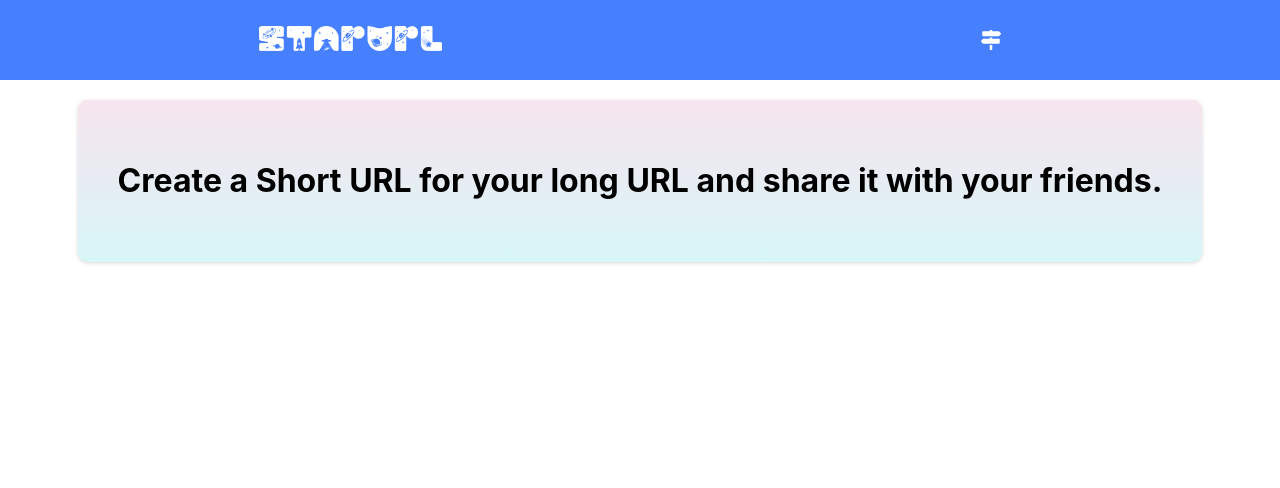
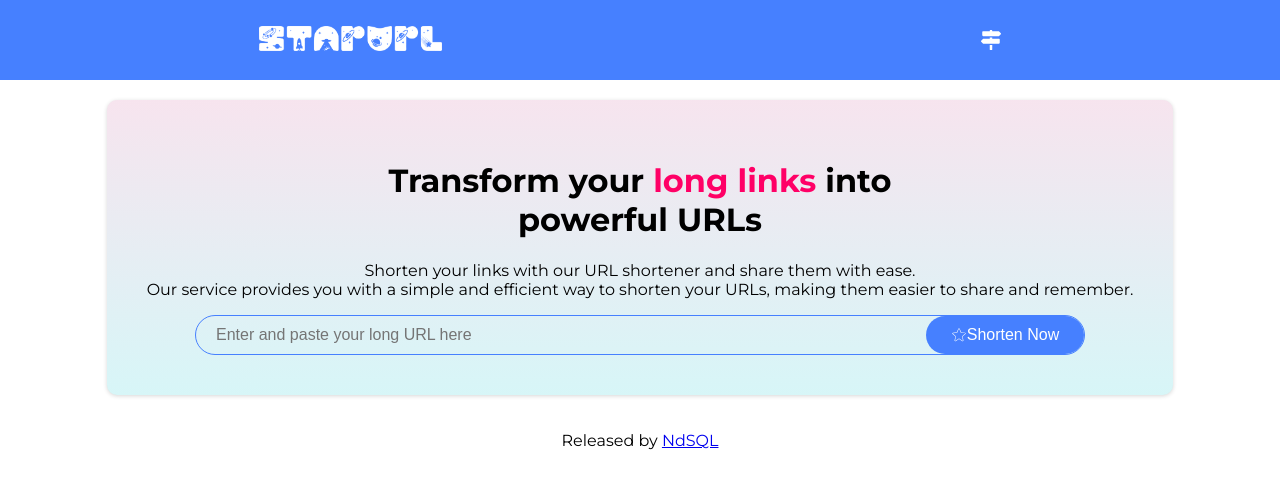
Before and after one commit to nahidhk/starurl, a React (Create React App) app: page / in a window 1280 px wide. Shown: the top 488 px of the page. Built offline with nearby package versions, Linux system fonts and the light colour scheme.

Commit message:
new update

```diff
--- a/src/App.js
+++ b/src/App.js
@@ -11,6 +11,9 @@ function App() {
       <Routes>
         <Route path="/" element={<Home />} />
       </Routes>
+      <p style={{ textAlign: "center" }}>
+        Released by <a href="https://www.ndsql.top" target="_blank" rel="noopener noreferrer">NdSQL</a>
+      </p>
     </>
   );
 }
--- /dev/null
+++ b/src/components/UrlSystem.jsx
@@ -0,0 +1,99 @@
+import React, { useState } from "react";
+import { PiStarThin } from "react-icons/pi";
+import { CgClose } from "react-icons/cg";
+import { FaRegCopy } from "react-icons/fa6";
+import { LuExternalLink } from "react-icons/lu";
+
+
+
+
+export default function UrlSystem() {
+    const [longUrl, setLongUrl] = useState("");
+    const [openPopup, setOpenPopup] = useState(false);
+
+
+    const handelCheckURL = () => {
+
+        if (longUrl.trim() === "") {
+            alert("Please enter a URL");
+            return;
+        }
+
+        try {
+            new URL(longUrl);
+            const shortid = Math.random().toString(36).substring(2, 8);
+            const appPassword = Math.floor(100000 + Math.random() * 900000).toString();
+            const sendardata = {
+                "longUrl": longUrl,
+                "shortid": shortid,
+                "appPassword": appPassword
+            };
+            alert(JSON.stringify(sendardata));
+            setOpenPopup(true);
+        } catch (error) {
+            alert("Please enter a valid URL");
+        }
+    }
+
+
+
+    return (
+        <>
+            <div className="flex center medel">
+                <div className="ultraBox">
+                    <h1 style={{ textAlign: "center" }}>
+                        Transform your <span className="mark">long links</span> into <br />
+                        powerful URLs
+                    </h1>
+                    <p style={{ textAlign: "center" }}>
+                        Shorten your links with our URL shortener and share them with ease. <br />
+                        Our service provides you with a simple and efficient way to shorten your URLs, making them easier to share and remember.
+                    </p>
+                    <div className="flex center">
+                        <div className="inputBox w90">
+                            <input onChange={(e) => setLongUrl(e.target.value)} type="link" placeholder="Enter and paste your long URL here" />
+                            <button onClick={handelCheckURL}><PiStarThin /> Shorten Now</button>
+                        </div>
+                    </div>
+                </div>
+            </div>
+            {openPopup && (
+                <div className="flex center medel popupBack animation">
+                    <div className="flex center medel popup ultraBox">
+
+                        <div>
+                            <div className="flex beet">
+                                <div>
+                                    <h2 style={{ color: "green" }} className="flex center medel"> Successfully!</h2>
+                                </div>
+                                <div>
+                                    <button className="closeBtn" onClick={() => setOpenPopup(false)}><CgClose /></button>
+                                </div>
+                            </div>
+                            <hr />
+                            <b>URL Shortened Successfully!</b>
+                            <br /><br />
+                            <div>
+                                <label htmlFor="shorturl">
+                                    Your shortened URL is
+                                </label>
+                                <div className="fxinput">
+                                    <input type="url" className="input" value={"shorturl"} />
+                                    <button><FaRegCopy /></button>
+                                    <button className="end"><LuExternalLink /></button>
+                                </div>
+                                <label htmlFor="apppass">
+                                    Your App Password is
+                                </label>
+                                <div className="fxinput">
+                                    <input type="text" className="input" value={"appPassword"} />
+                                    <button className="end"><FaRegCopy /></button>
+                                </div>
+                            </div>
+                        </div>
+                    </div>
+                </div>
+            )}
+        </>
+    )
+}
--- a/src/index.css
+++ b/src/index.css
@@ -1,39 +1,186 @@
+@import url('https://fonts.googleapis.com/css2?family=Montserrat:ital,wght@0,100..900;1,100..900&display=swap');
+
 body {
   margin: 0;
-  font-family: -apple-system, BlinkMacSystemFont, 'Segoe UI', 'Roboto', 'Oxygen',
+  font-family: 'Montserrat', -apple-system, BlinkMacSystemFont, 'Segoe UI', 'Roboto', 'Oxygen',
     'Ubuntu', 'Cantarell', 'Fira Sans', 'Droid Sans', 'Helvetica Neue',
     sans-serif;
   -webkit-font-smoothing: antialiased;
   -moz-osx-font-smoothing: grayscale;
 }
 
-.flex{
+.flex {
   display: flex;
 }
-.around{
+
+.around {
   justify-content: space-around;
 }
-.center{
+
+.center {
   justify-content: center;
 }
-.medel{
+
+.medel {
   align-items: center;
 }
-.beet{
+
+.beet {
   justify-content: space-between;
 }
-.test{
+
+.test {
   background-color: red;
 }
-.ultraBox{
+
+.ultraBox {
   height: auto;
   width: auto;
   padding: 40px;
   background-color: #f0f0f0;
   margin: 20px auto;
-  background-image: linear-gradient( #ffd5ec71 , #c1fbfe88);
+  background-image: linear-gradient(#ffd5ec71, #c1fbfe88);
   border-radius: 10px;
   box-shadow: rgba(0, 0, 0, 0.16) 0px 1px 4px;
+}
+
+.mark {
+  color: #ff0066;
+}
+
+.inputBox {
+  display: flex;
+  justify-content: center;
+  align-items: center;
+  width: 90%;
+  border: 1px solid #4680ff;
+  border-radius: 50px;
+}
+
+.inputBox input {
+  width: 100%;
+  padding: 10px 20px;
+  border: none;
+  outline: none;
+  font-size: 16px;
+  border-radius: 50px;
+  background-color: transparent;
+}
+
+.inputBox button {
+  width: 200px;
+  color: #fff;
+  background-color: #4680ff;
+  border: none;
+  font-size: 16px;
+  cursor: pointer;
+  transition: all 0.3s;
+  border-radius: 50px;
+  height: 100%;
+  display: flex;
+  align-items: center;
+  justify-content: center;
+}
+
+.popupBack {
+  position: fixed;
+  top: 0;
+  left: 0;
+  width: 100%;
+  height: 100%;
+  background-color: rgba(0, 0, 0, 0.5);
+
+}
+
+/* .popup{
+  height: auto;
+  padding: 10px;
+  background-color: #ffff;
+  width: 400px;
+  border-radius: 10px;
+} */
+.animation {
+  animation: fadeIn 0.3s ease-in-out;
+}
+
+@keyframes fadeIn {
+  from {
+    opacity: 0;
+    transform: translateY(-20px);
+  }
+
+  to {
+    opacity: 1;
+    transform: translateY(0);
+  }
+}
+
+.closeBtn {
+  height: auto;
+  width: auto;
+  border: none;
+  outline: none;
+  background-color: transparent;
+  padding: 5px 10px;
+  font-size: 18pt;
+  cursor: pointer;
+  display: flex;
+  align-items: center;
+  justify-content: center;
+  transition: all 0.3s;
+}
+
+.closeBtn:hover {
+  color: #fff;
+  background-color: #ff0066;
+  border-radius: 5px;
+}
+
+h2 {
+  margin: 0;
+}
+
+.fxinput {
+  display: flex;
+  height: 40px;
+  border: #4680ff solid 1px;
+  border-radius: 10px;
+  margin: 10px;
+}
+.fxinput input {
+  width: 100%;
+  padding: 10px;
+  border: none;
+  outline: none;
+  font-size: 16px;
+  background-color: transparent;
+}
+.fxinput button {
+  width: 100px;
+  color: #000000;
+  background-color: transparent;
+  font-size: 16px;
+  cursor: pointer;
+  display: flex;
+  align-items: center;
+  justify-content: center;
+  border-top: none;
+  border-bottom: none;
+  border-left: #4680ff solid 1px;
+  transition: all 0.3s;
+  border-right: none;
+}
+.fxinput button.end {
+  border-radius: 0 10px 10px 0;
+}
+.columan {
+  flex-direction: column;
+}
+label {
+  font-size: 14px;
+  margin-bottom: 5px;
+  color: #333;
+  margin: 10px;
 }
 
 @media (max-width: 600px) {
--- a/src/pages/Home.jsx
+++ b/src/pages/Home.jsx
@@ -1,17 +1,10 @@
-import React from "react";
+import react from "react";
+import UrlSystem from "../components/UrlSystem";
 
-
-
-export default function Home(){
-    return(
+export default function Home() {
+    return (
         <>
-        <div className="flex center medel">
-           <div className="ultraBox">
-                <h1>
-                    Create a Short URL for your long URL and share it with your friends.
-                </h1>
-           </div>
-        </div>
+            <UrlSystem />
         </>
-    )
+    );
 }
```
Also changed, not shown: 2 other files (tests, documents, lock files or other folders).
